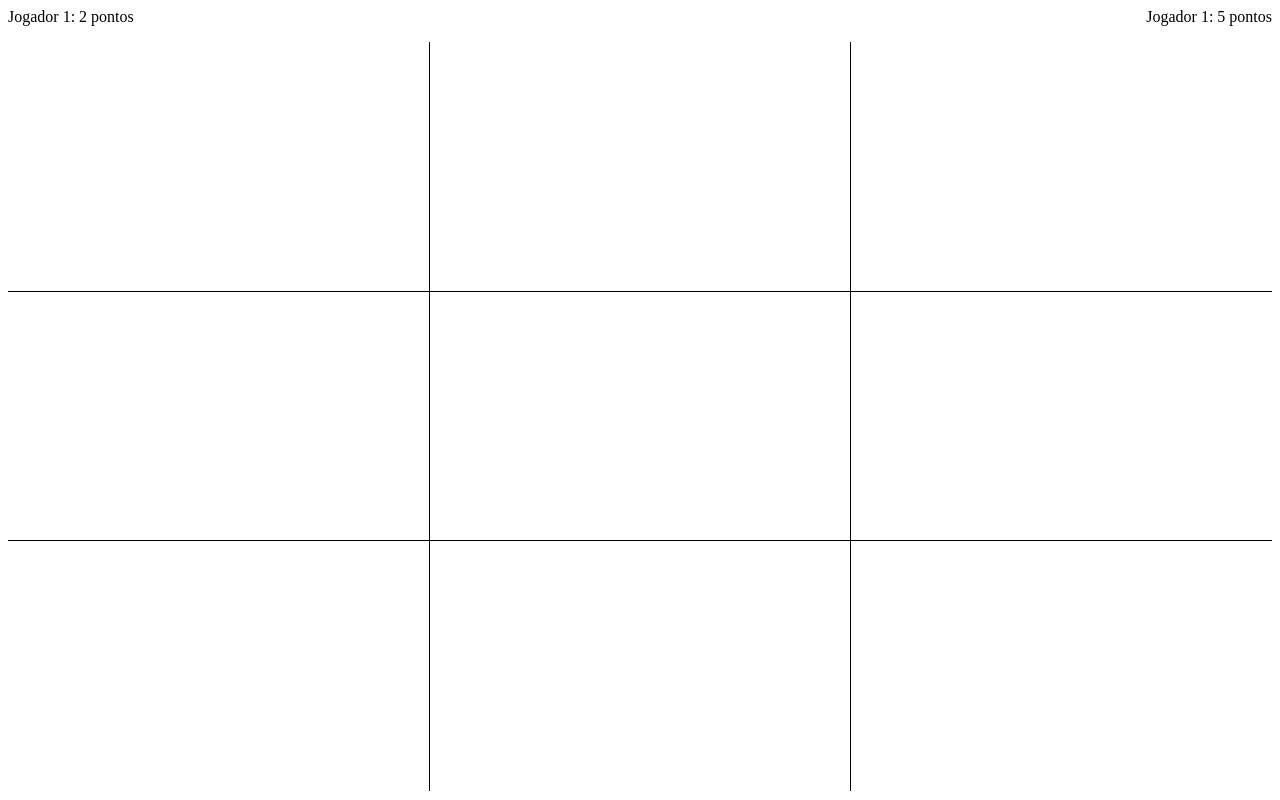
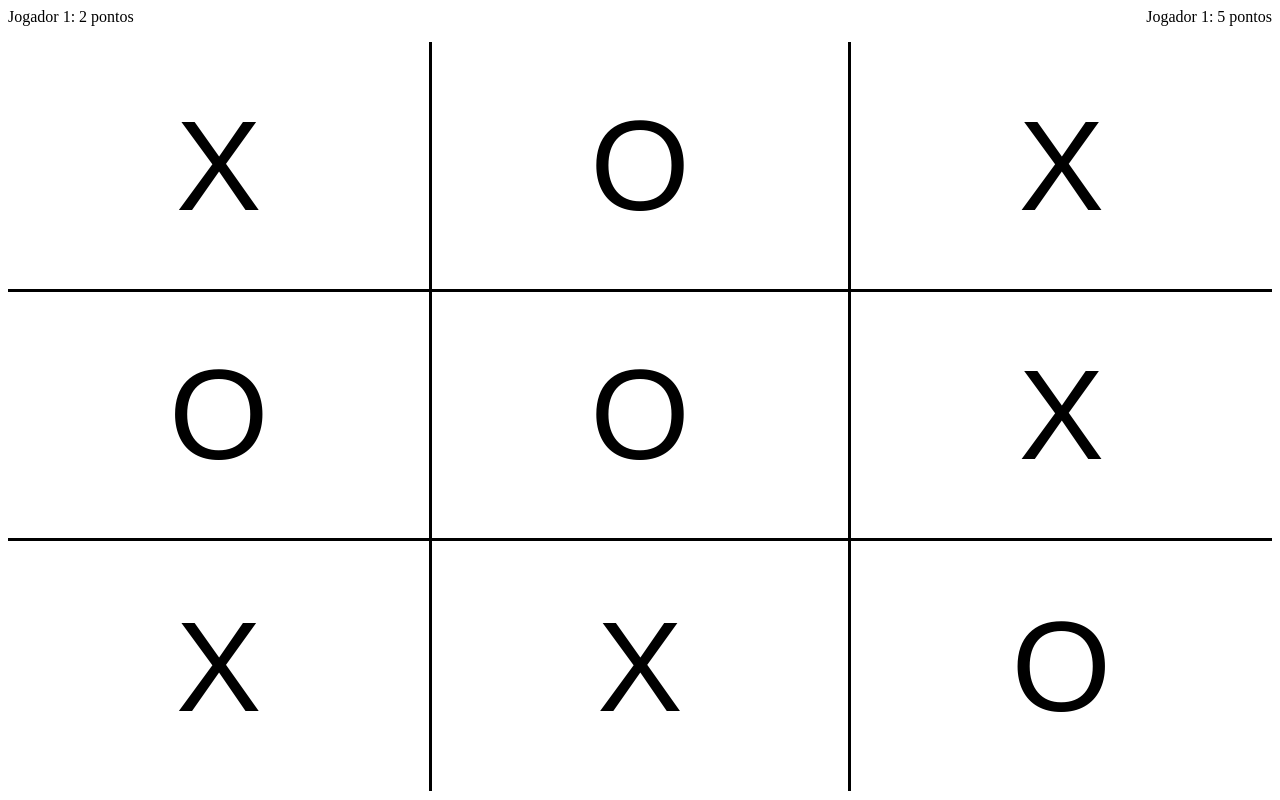
Before and after one commit to mateussarruda/tic-tac-toe, a plain HTML site: page tictactoe.html in a window 1280 px wide. Drawn offline with Linux system fonts and the light colour scheme.

Commit message:
ajustando para o jogo ocupar somente toda a tela e nao mais

```diff
--- a/css/tictactoe.css
+++ b/css/tictactoe.css
@@ -18,6 +18,7 @@
     grid-template-rows: 1fr 1fr 1fr;
 }
 button {
+    font-size: 10vw;
     border: none;
     background-color: transparent;
 }
@@ -25,9 +26,9 @@ button:hover {
     background-color: rgba(250, 235, 215, 0.389);
 }
 .tictactoe button:nth-child(-n + 6) {
-    border-bottom: 1px solid black;
+    border-bottom: 3px solid black;
 }
 .tictactoe button:nth-child(3n + 2) {
-    border-left: 1px solid black;
-    border-right: 1px solid black;
+    border-left: 3px solid black;
+    border-right: 3px solid black;
 }
--- a/tictactoe.html
+++ b/tictactoe.html
@@ -12,15 +12,15 @@
         <p>Jogador 1: 5 pontos</p>
     </div>
     <div class="tictactoe">
-        <button class="place" data-place="1"></button>
-        <button class="place" data-place="2"></button>
-        <button class="place" data-place="3"></button>
-        <button class="place" data-place="4"></button>
-        <button class="place" data-place="5"></button>
-        <button class="place" data-place="6"></button>
-        <button class="place" data-place="7"></button>
-        <button class="place" data-place="8"></button>
-        <button class="place" data-place="9"></button>
+        <button class="place" data-place="1">X</button>
+        <button class="place" data-place="2">O</button>
+        <button class="place" data-place="3">X</button>
+        <button class="place" data-place="4">O</button>
+        <button class="place" data-place="5">O</button>
+        <button class="place" data-place="6">X</button>
+        <button class="place" data-place="7">X</button>
+        <button class="place" data-place="8">X</button>
+        <button class="place" data-place="9">O</button>
     </div>
 </body>
 </html>
```
